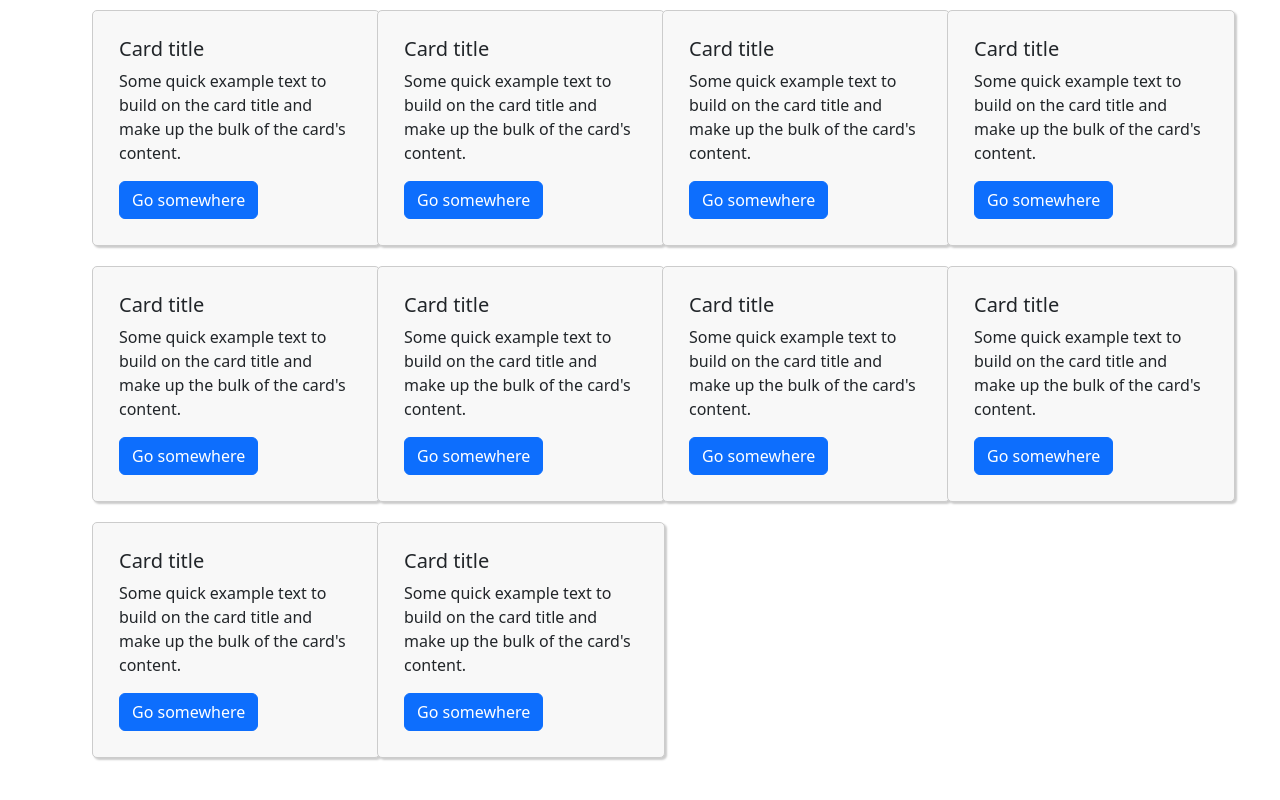
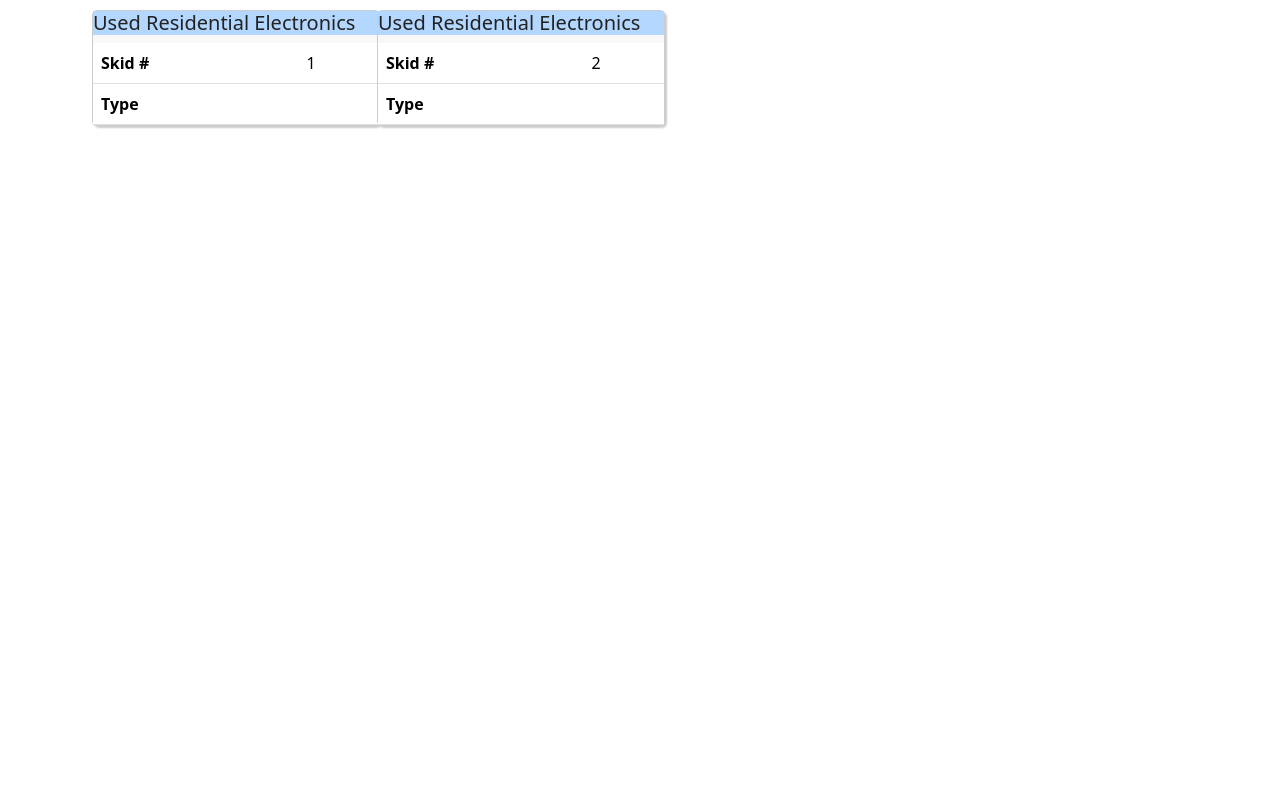
Before and after one commit to chiaremar/digital-forms-bootstrap, an Angular app: page / in a window 1280 px wide. Built offline with nearby package versions, Linux system fonts and the light colour scheme.

Commit message:
initializing skid cards with skid array

```diff
--- a/src/app/app.component.html
+++ b/src/app/app.component.html
@@ -1,9 +1,12 @@
 <div class="container">
   <div class="row">
-    <skid class="col-sm-12 col-md-6 col-lg-3" *ngFor="let skid of skids"></skid>
-   <!--  <skid class="col-sm-12 col-md-6 col-lg-4"></skid>
-    <skid class="col-sm-12 col-md-6 col-lg-4"></skid> -->
+    <div class="col-sm-12 col-md-6 col-lg-3" *ngFor="let skidItem of skids$ | async; let i = index">
+      <skid
+        [skid]="skidItem"
+        (skidChanged)="updateSkids($event, i)"
+      >
+      </skid>
+    </div>
   </div>
 </div>
-
 <router-outlet></router-outlet>
--- a/src/app/app.component.ts
+++ b/src/app/app.component.ts
@@ -1,7 +1,9 @@
 import { Component } from '@angular/core';
 import { CommonModule } from '@angular/common';
 import { RouterOutlet } from '@angular/router';
+import { BehaviorSubject } from 'rxjs/internal/BehaviorSubject';
 import { SkidComponent } from './skid/skid.component';
+import { Skid } from './skid/skid.component';
 
 @Component({
   selector: 'app-root',
@@ -10,7 +12,25 @@ import { SkidComponent } from './skid/skid.component';
   templateUrl: './app.component.html',
   styleUrl: './app.component.css'
 })
+
 export class AppComponent {
   title = 'digital-forms-bootstrap';
-  skids = Array(10).fill(0);  // Creates an array with 10 elements
+  numberOfSkids = 2; // 16;
+  skids: Skid[] = Array.from({length: this.numberOfSkids}, (_, i) => (
+    { number: i + 1,
+      type: '',
+      packaging: ''
+    }
+  ))
+
+  private _skids = new BehaviorSubject<Skid[]>(this.skids);
+  skids$ = this._skids.asObservable();
+
+  updateSkids(updatedSkid: Skid, index: number) {
+    let skids = this._skids.getValue();
+    skids[index] = updatedSkid;
+    this._skids.next(skids);
+    console.log('skids:', skids);
+  }
+
 }
--- a/src/app/skid/skid.component.css
+++ b/src/app/skid/skid.component.css
@@ -1,9 +1,24 @@
 .card {
     margin: 10px;
-    padding: 10px;
+    padding: 0px;
     border: 1px solid #ccc;
     border-radius: 5px;
     box-shadow: 2px 2px 2px #ccc;
     background-color: #f8f8f8;
     width: 18rem;
 }
+.card-title {
+    background-color: #b3d7ff;  /* light blue */
+    color: rgb(34, 34, 34);  /* adjust text color as needed */
+  }
+.btn {
+    border: none;
+}
+.full-width {
+    width: 100%;
+}
+.label-column {
+    width: 100px;  /* adjust as needed */
+    flex: none;    /* prevents the column from growing or shrinking */
+    color:rgb(34, 34, 34)
+}
--- a/src/app/skid/skid.component.html
+++ b/src/app/skid/skid.component.html
@@ -1,7 +1,30 @@
 <div class="card">
-    <div class="card-body">
-        <h5 class="card-title">Card title</h5>
-        <p class="card-text">Some quick example text to build on the card title and make up the bulk of the card's content.</p>
-        <a href="#" class="btn btn-primary">Go somewhere</a>
+  <h5 class="card-title" >Used Residential Electronics</h5>
+  <div class="card-body p-0">
+    <table class="table p-0 m-0" >
+      <tbody>
+        <tr>
+          <th scope="row">Skid #</th>
+          <td>{{ skid.number }}</td>
+        </tr>
+        <tr>
+          <th scope="row">Type</th>
+          <td>{{ skid.type ? skid.type: '' }}</td>
+        </tr>
+      <!--   <tr>
+          <th scope="row">Category</th>
+          <td>CED</td>
+        </tr>
+        <tr>
+          <th scope="row">Packaging</th>
+          <td>Gaylord</td>
+        </tr> -->
+      </tbody>
+    </table>
     </div>
 </div>
+
+<!-- <h5 class="card-title">Card title</h5>
+<span  class="col label-column">{{ skid.type ? 'Type: ': 'none' }}</span>
+<button (click)="openTypeDialog()" class="border-0 full-width text-start">{{ skid.type }}</button>
+ -->
--- a/src/app/skid/skid.component.ts
+++ b/src/app/skid/skid.component.ts
@@ -1,4 +1,11 @@
-import { Component } from '@angular/core';
+import { Component, Input, Output, EventEmitter, SimpleChanges } from '@angular/core';
+import { BehaviorSubject } from 'rxjs/internal/BehaviorSubject';
+
+export interface Skid {
+  number: number;
+  type: string;
+  packaging: string;
+}
 
 @Component({
   selector: 'skid',
@@ -7,6 +14,41 @@ import { Component } from '@angular/core';
   templateUrl: './skid.component.html',
   styleUrl: './skid.component.css'
 })
+
 export class SkidComponent {
+  @Input() skid!:  Skid;
+  @Output() skidChanged = new EventEmitter<Skid>();
+  private _skid = new BehaviorSubject<Skid>(this.skid);
+  skid$ = this._skid.asObservable();
+
+  constructor() {
+    this.skid$.subscribe(skid => {
+      this.updateSkid(skid)
+    });
+  }
+
+  ngOnChanges(changes: SimpleChanges) {
+    if (changes['skid']) {
+      this._skid.next(this.skid);
+    }
+  }
+
+  updateSkid(updatedSkid: Skid) {
+    let skid = this._skid.getValue();
+    if (JSON.stringify(skid) !== JSON.stringify(updatedSkid)) {
+      this._skid.next(updatedSkid);
+    }
+    this.skidChanged.emit(this.skid);
+    //not sure why this is printing more than expected
+    //console.log('skid:', skid);
+
+  }
+
+  openTypeDialog(): void {
+    // open a dialog to select the type
+
+    console.log('openTypeDialog');
+
+  }
 
 }
```
Also changed, not shown: src/styles.css (line endings or trailing spaces).
